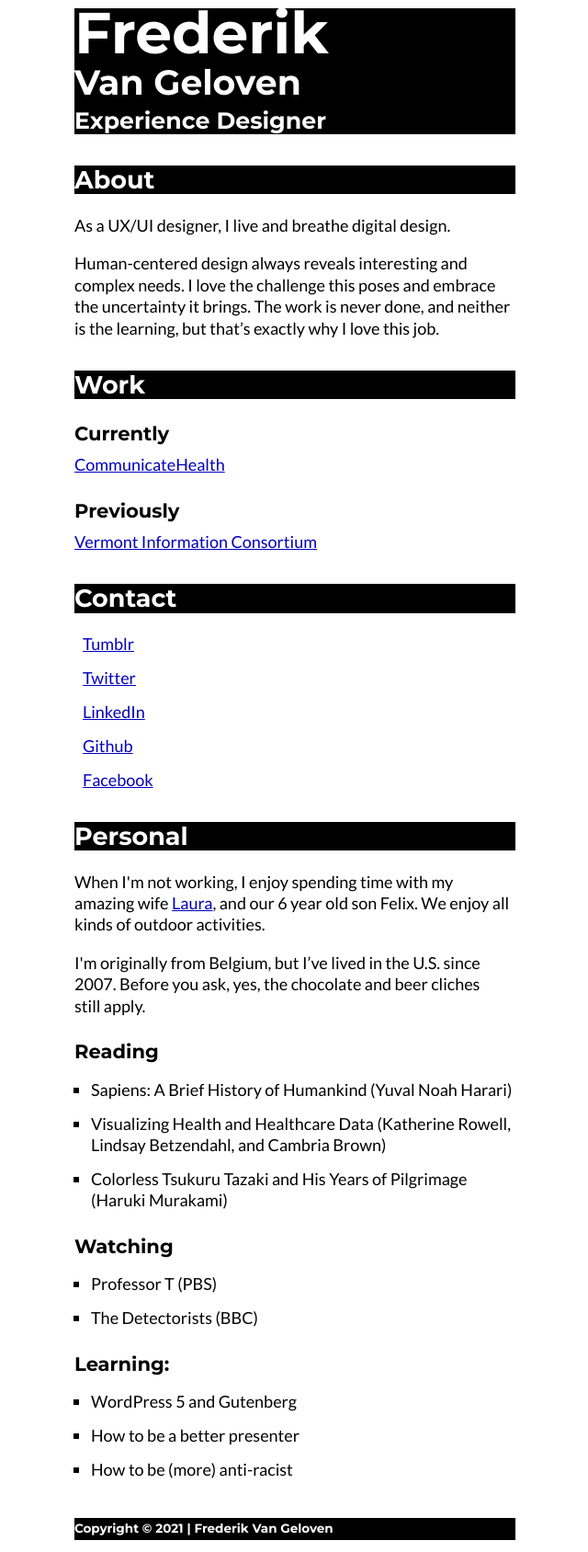
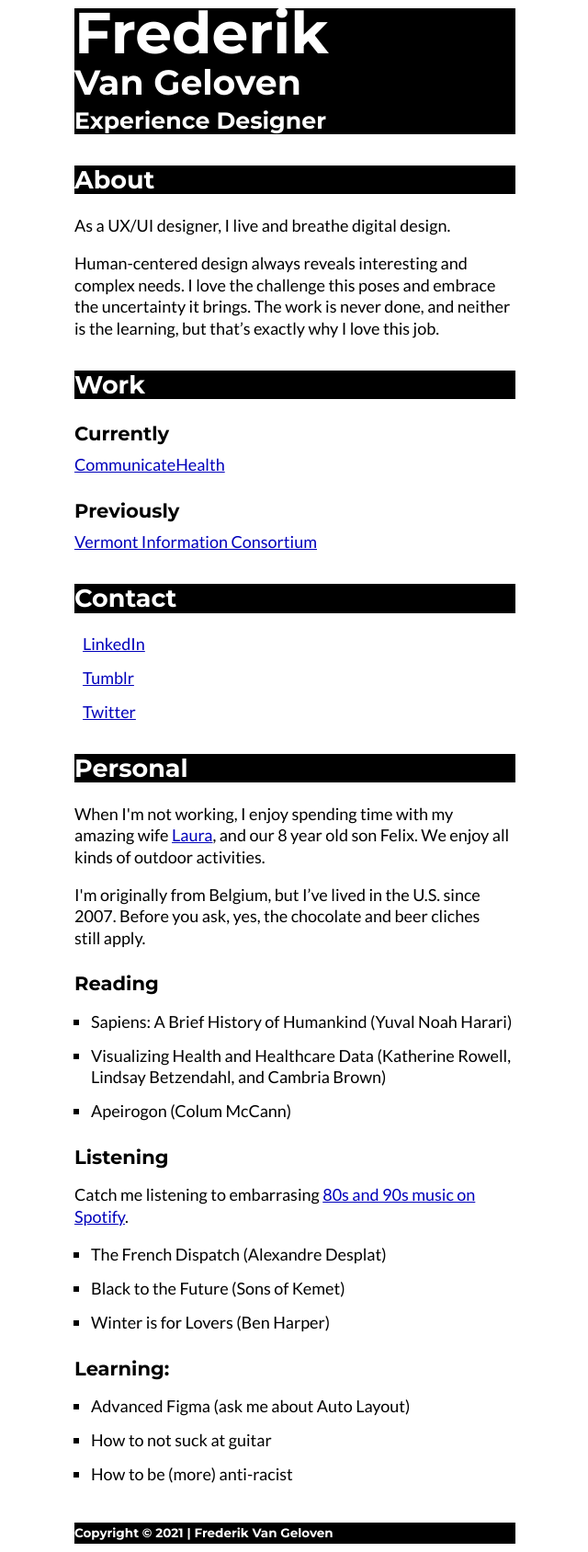
Before and after one commit to fredvg/fredvg.github.io, a Jekyll site: the page index.html, which Jekyll copies as it is, in a window 1280 px wide. Shown: the whole page at 92% size, without its empty margins (319-959 px from the left). Built offline with Jekyll 4.4.1, drawn with Linux system fonts in a browser that asks for light colours.

Commit message:
Update index.html
Updated Felix's age, and the "reading/listening/learning" section

```diff
--- a/index.html
+++ b/index.html
@@ -40,34 +40,34 @@
       <section id="contact">
         <h2>Contact</h2>
         <ul>
+          <li><a href="https://www.linkedin.com/in/fredvg/">LinkedIn</a></li>
           <li><a href="https://madebyfred.tumblr.com/">Tumblr</a></li>
           <li><a href="https://twitter.com/frederikvg">Twitter</a></li>
-          <li><a href="https://www.linkedin.com/in/fredvg/">LinkedIn</a></li>
-          <li><a href="https://github.com/fredvg">Github</a></li>
-          <li><a href="https://www.fastcompany.com/90514016/mark-zuckerberg-is-on-the-wrong-side-of-history">Facebook</a></li>
         </ul>
       </section>
 
       <section id="personal">
         <h2 class="section-title">Personal</h2>
-        <p>When I'm not working, I enjoy spending time with my amazing wife <a href="http://pvhomestaging.com">Laura</a>, and our 6 year old son Felix. We enjoy all kinds of outdoor&nbsp;activities.</p>
+        <p>When I'm not working, I enjoy spending time with my amazing wife <a href="http://pvhomestaging.com">Laura</a>, and our 8 year old son Felix. We enjoy all kinds of outdoor&nbsp;activities.</p>
         <p>I'm originally from Belgium, but I’ve lived in the U.S. since 2007. Before you ask, yes, the chocolate and beer cliches still&nbsp;apply.</p>
         <h3>Reading</h3>
           <ul>
             <li>Sapiens: A&nbsp;Brief&nbsp;History&nbsp;of&nbsp;Humankind (Yuval&nbsp;Noah&nbsp;Harari)</li>
             <li>Visualizing&nbsp;Health&nbsp;and&nbsp;Healthcare&nbsp;Data (Katherine&nbsp;Rowell, Lindsay&nbsp;Betzendahl, and Cambria&nbsp;Brown)</li>
-            <li>Colorless&nbsp;Tsukuru&nbsp;Tazaki and His&nbsp;Years&nbsp;of&nbsp;Pilgrimage (Haruki&nbsp;Murakami)
+            <li>Apeirogon (Colum&nbsp;McCann)</li>
           </ul>
-        <h3>Watching</h3>
+        <h3>Listening</h3>
+        <p>Catch me listening to embarrasing <a href="https://open.spotify.com/user/madebyfred?si=576d8be72e5b46be">80s and 90s music on Spotify</a>.
           <ul>
-            <li>Professor&nbsp;T (PBS)</li>
-            <li>The&nbsp;Detectorists (BBC)</li>
+            <li>The French&nbsp;Dispatch (Alexandre&nbsp;Desplat)</li>
+            <li>Black to the&nbsp;Future (Sons&nbsp;of&nbsp;Kemet)</li>
+            <li>Winter is for&nbsp;Lovers (Ben&nbsp;Harper)</li>
           </ul>
         <h3>Learning:</h3>
           <ul>
-            <li>WordPress&nbsp;5 and Gutenberg</li>
-            <li>How to be a better presenter</li>
-            <li>How to be (more) anti-racist</li>
+            <li>Advanced Figma (ask me about Auto&nbsp;Layout)</li>
+            <li>How to not suck at&nbsp;guitar</li>
+            <li>How to be (more)&nbsp;anti-racist</li>
           </ul>
       </section>
     </div>
```
